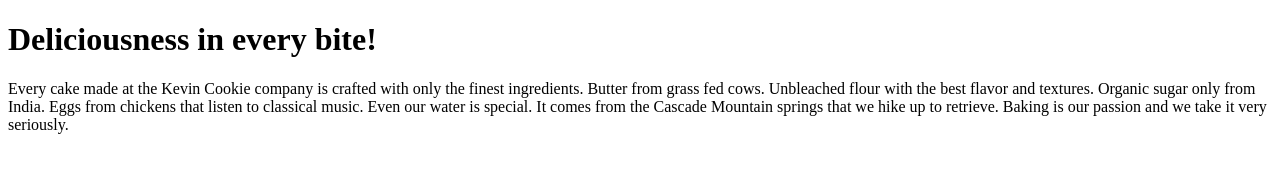
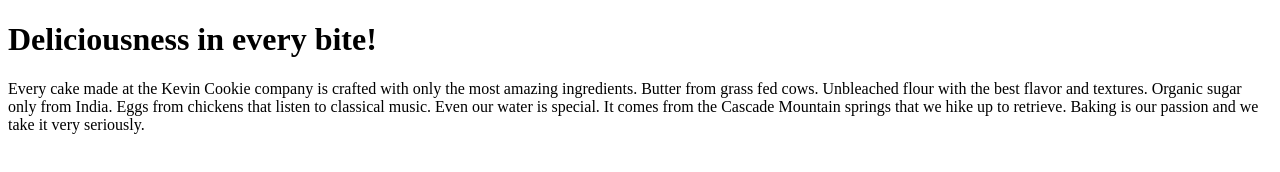
Before and after one commit to OscarSoleye/LearnGitRepo, a plain HTML site: page index.htm in a window 1280 px wide. Drawn offline with Linux system fonts and the light colour scheme.

Commit message:
update indext text

```diff
--- a/index.htm
+++ b/index.htm
@@ -3,7 +3,7 @@
 <body>
 
 <h1>Deliciousness in every bite!</h1>
-<p>Every cake made at the Kevin Cookie company is crafted with only the finest ingredients. Butter from grass fed cows. Unbleached flour with the best flavor and textures. Organic sugar only from India. Eggs from chickens that listen to classical music. Even our water is special. It comes from the Cascade Mountain springs that we hike up to retrieve. Baking is our passion and we take it very seriously.</p>
+<p>Every cake made at the Kevin Cookie company is crafted with only the most amazing ingredients. Butter from grass fed cows. Unbleached flour with the best flavor and textures. Organic sugar only from India. Eggs from chickens that listen to classical music. Even our water is special. It comes from the Cascade Mountain springs that we hike up to retrieve. Baking is our passion and we take it very seriously.</p>
 
 </body>
 </html>
```
